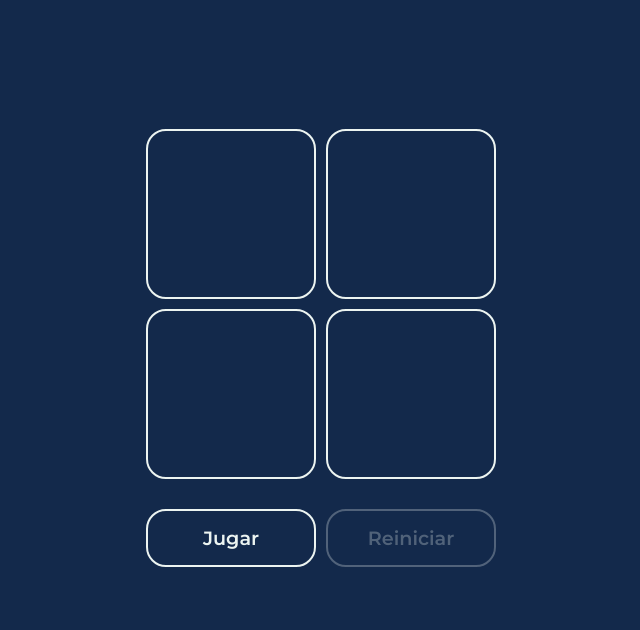
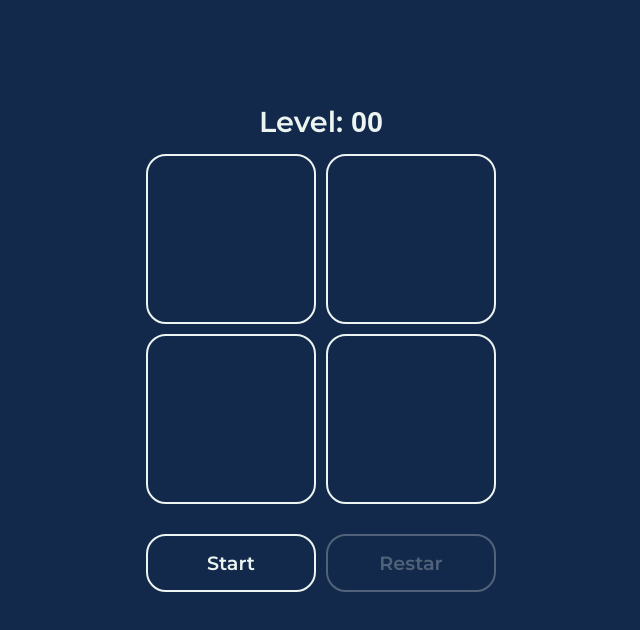
Before and after one commit to niaggar/Juego-Simon-dice, a plain HTML site: page index.html in a window 1280 px wide. Shown: the part 84-714 px from the top of the page, without its empty margins (319-959 px from the left). Drawn offline with Linux system fonts and the light colour scheme; a web font is replaced by a local one.

Commit message:
Agregado indicador del nivel actual

```diff
--- a/index.html
+++ b/index.html
@@ -25,6 +25,14 @@
 
     <div class="section">
 
+      <div class="level-container">
+        <div class="level">
+          <h3 class="level__text">
+            Level: <span id="text-level">00</span>
+          </h3>
+        </div>
+      </div>
+
       <div class="tablero">
         <div class="tablero__piezas" data-pieza="num-1"></div>
         <div class="tablero__piezas" data-pieza="num-2"></div>
@@ -33,8 +41,8 @@
       </div>
 
       <nav class="nav">
-        <button class="nav__btn" id="btn-start">Jugar</button>
-        <button class="nav__btn" id="btn-restart" disabled>Reiniciar</button>
+        <button class="nav__btn" id="btn-start">Start</button>
+        <button class="nav__btn" id="btn-restart" disabled>Restar</button>
       </nav>
 
     </div>
--- a/style.css
+++ b/style.css
@@ -42,6 +42,13 @@ header {
   justify-content: center;
   height: 80%;
   margin: auto;
+}
+
+.level__text {
+  font-size: 1.8em;
+  color: #ecf4f1;
+  margin-bottom: 15px;
+  font-family: 'Montserrat', sans-serif;
 }
 
 .tablero  {
```
